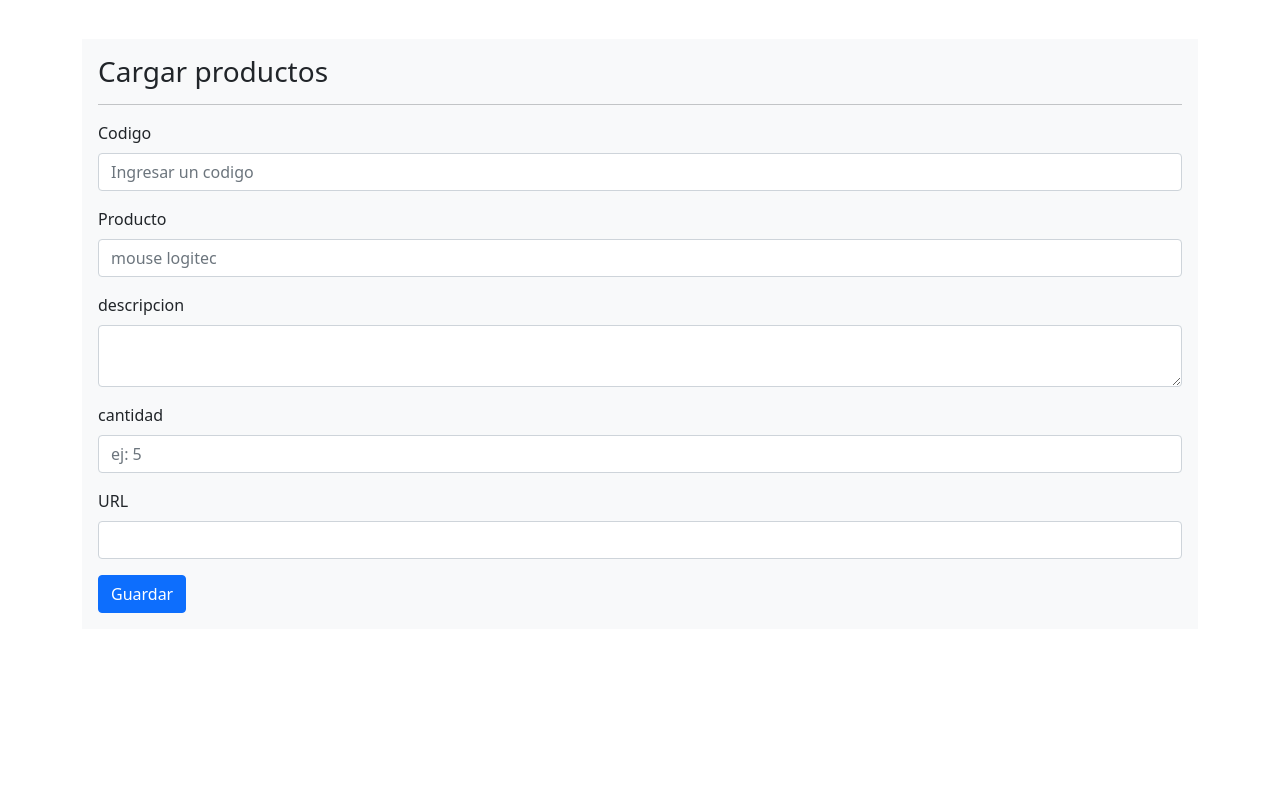
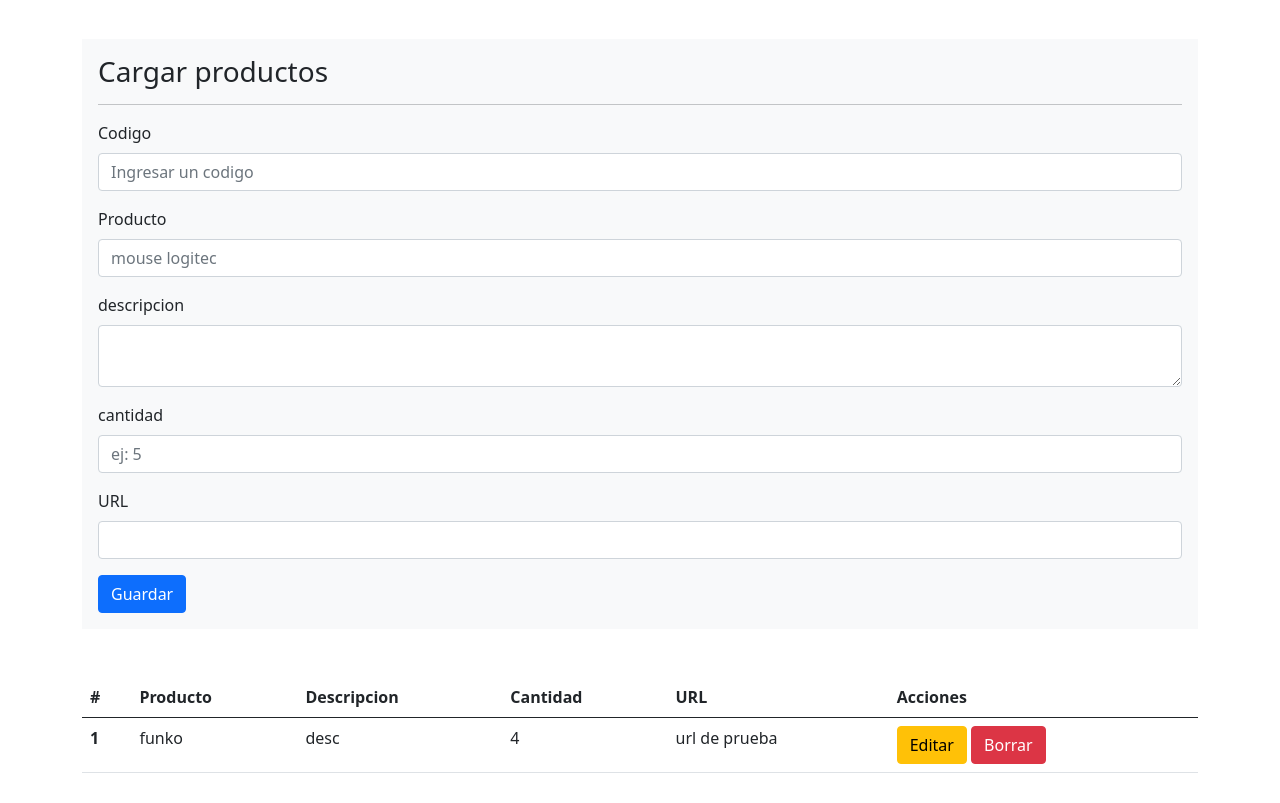
Before and after one commit to bpadros/Formulario, a plain HTML site: page admin.html in a window 1280 px wide. Shown: the part 207-1010 px from the top of the page. Before the commit the page ends 884 px from the top, so only its background shows below. Drawn offline with Linux system fonts and the light colour scheme.

Commit message:
se agrego el maquetado de la tabla al proyecto

```diff
--- a/admin.html
+++ b/admin.html
@@ -103,6 +103,33 @@
             </div>
           </form>
         </article>
+        <article>
+          <table class="table">
+            <thead>
+              <tr>
+                <th scope="col">#</th>
+                <th scope="col">Producto</th>
+                <th scope="col">Descripcion</th>
+                <th scope="col">Cantidad</th>
+                <th scope="col">URL</th>
+                <th scope="col">Acciones</th>
+              </tr>
+            </thead>
+            <tbody>
+              <tr>
+                <th scope="row">1</th>
+                <td>funko</td>
+                <td>desc</td>
+                <td>4</td>
+                <td>url de prueba</td>
+                <td>
+                  <button class="btn btn-warning">Editar</button>
+                  <button class="btn btn-danger">Borrar</button>
+                </td>
+              </tr>
+            </tbody>
+          </table>
+        </article>
       </section>
     </main>
     <footer></footer>
```
